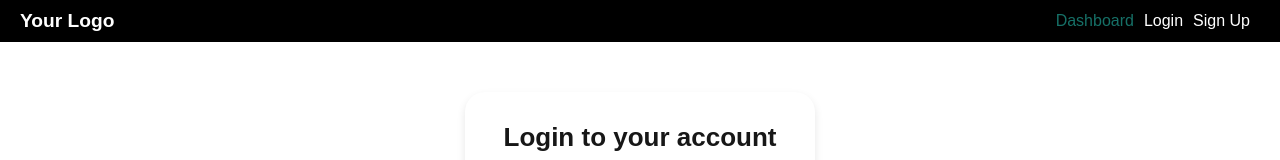
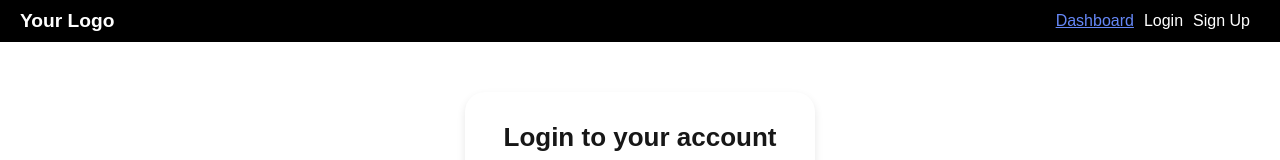
Before and after one commit to ayabarrera/user-auth-phase1, a Next.js app: page /login in a window 1280 px wide. In both pictures the pointer is over the link "Dashboard". Shown: the top 160 px of the page. Built offline with nearby package versions, Linux system fonts and the light colour scheme.

Commit message:
changed navbar link hover, added underline

```diff
--- a/app/components/navbar.css
+++ b/app/components/navbar.css
@@ -20,5 +20,6 @@
   }
 
   .link:hover {
-    color: #167067;
+    color: #6587f6;
+    text-decoration: underline;
   }
```
